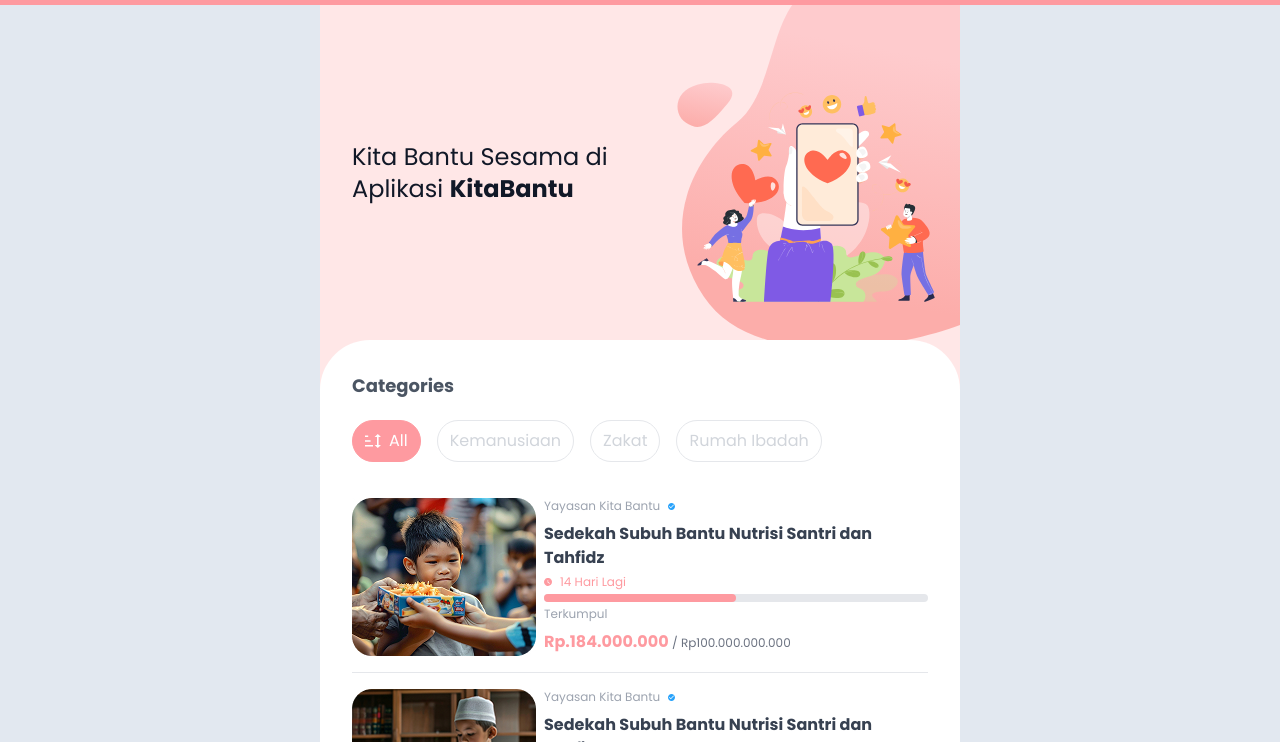
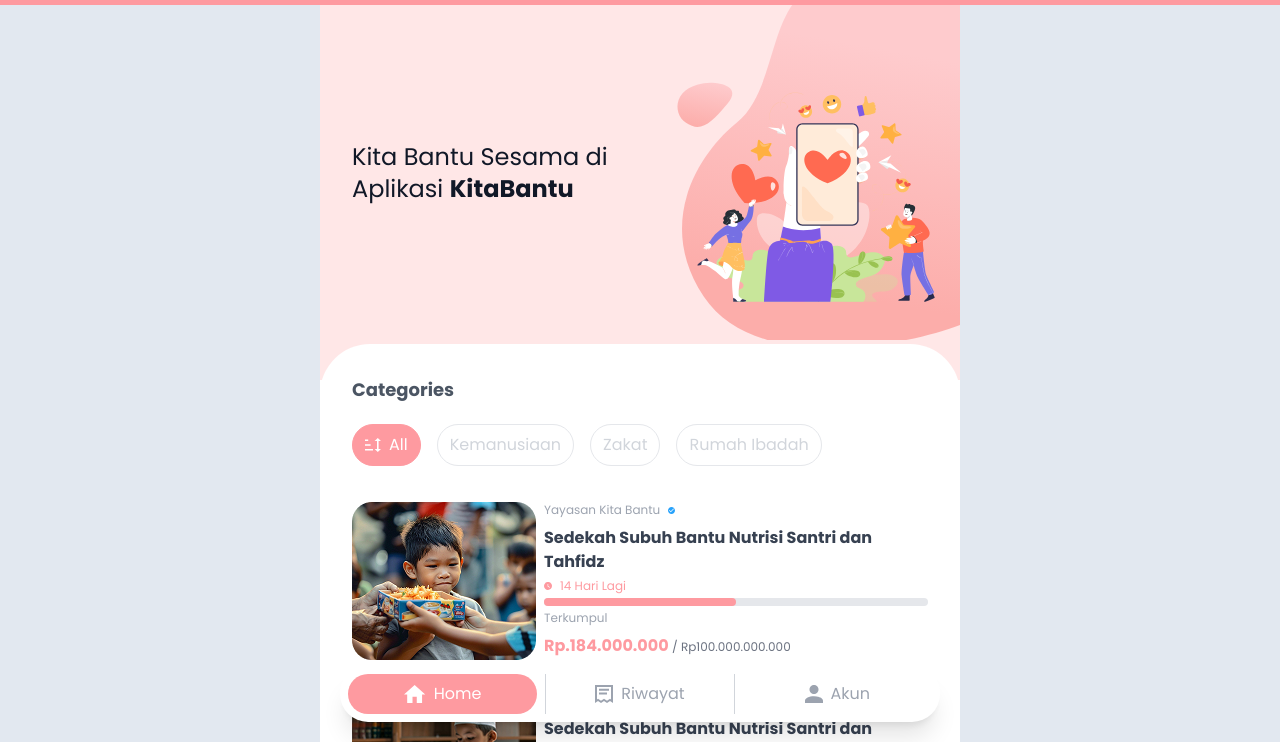
Before and after one commit to ilhamarifinsamsul/project-kitabantu-tailwind-slicing, a website: page index.html in a window 1280 px wide. Shown: the part 58-800 px from the top of the page. Drawn offline with nearby package versions, Linux system fonts and the light colour scheme; a web font is replaced by a local one.

Commit message:
add navigation buttom

```diff
--- a/index.html
+++ b/index.html
@@ -16,7 +16,7 @@
         <input
           type="text"
           name="search"
-          class="rounded-s-full px-4 py-2 w-full"
+          class="rounded-s-full px-4 py-2 w-full text-gray-400 focus:outline-none focus:border-pink-kb"
           placeholder="Search..."
         />
         <button type="submit" class="bg-white rounded-e-full px-4 py-2">
@@ -27,8 +27,8 @@
     <!-- Header end -->
 
     <!-- Main Content -->
-    <main class="mx-auto max-w-screen-sm bg-[#FFE7E7] min-h-screen">
-      <div class="grid grid-cols-2">
+    <main class="mx-auto max-w-screen-sm min-h-screen bg-white">
+      <div class="grid grid-cols-2 bg-[#FFE7E7] pb-10">
         <div class="flex justify-center items-center mx-8">
           <h1 class="text-2xl">
             Kita Bantu Sesama di Aplikasi
@@ -40,7 +40,7 @@
         </div>
       </div>
 
-      <div class="w-full min-h-screen bg-white rounded-t-[50px] p-8">
+      <div class="w-full min-h-screen bg-white rounded-t-[50px] p-8 -mt-9">
         <h2 class="font-bold text-lg text-gray-600">Categories</h2>
 
         <div class="my-5">
@@ -381,6 +381,58 @@
           </div>
         </div>
       </div>
+
+      <!-- Bottom Navigation -->
+      <div class="mx-auto max-w-screen-sm bottom-0 sticky z-50 p-5">
+        <div class="grid grid-cols-3 bg-white rounded-full shadow-xl p-2 gap-2">
+          <div
+            class="flex justify-center gap-2 items-center text-white fill-white bg-pink-kb rounded-full py-2"
+          >
+            <svg
+              width="22"
+              height="18"
+              viewBox="0 0 22 18"
+              xmlns="http://www.w3.org/2000/svg"
+            >
+              <path
+                d="M8.50909 18V11.6471H12.7636V18H18.0818V9.52941H21.2727L10.6364 0L0 9.52941H3.19091V18H8.50909Z"
+              />
+            </svg>
+            Home
+          </div>
+          <div
+            class="flex justify-center gap-2 text-gray-400 fill-gray-400 items-center border-s-gray-300 border-e-gray-300 border-s-[1px] border-e-[1px] py-2"
+          >
+            <svg
+              width="18"
+              height="18"
+              viewBox="0 0 18 18"
+              xmlns="http://www.w3.org/2000/svg"
+            >
+              <path
+                d="M14 3.78947V5.68421H4V3.78947H14ZM12 7.57895V9.47368H4V7.57895H12ZM15 16.1053L18 18V0H0V18L3 16.1053L6 18L9 16.1053L12 18L15 16.1053ZM16 1.89474V14.4568L15 13.8316L12 15.7263L9 13.8316L6 15.7263L3 13.8316L2 14.4568V1.89474H16Z"
+              />
+            </svg>
+            Riwayat
+          </div>
+          <div
+            class="flex justify-center gap-2 text-gray-400 fill-gray-400 items-center py-2"
+          >
+            <svg
+              width="18"
+              height="18"
+              viewBox="0 0 18 18"
+              xmlns="http://www.w3.org/2000/svg"
+            >
+              <path
+                d="M9 0C10.1935 0 11.3381 0.474106 12.182 1.31802C13.0259 2.16193 13.5 3.30653 13.5 4.5C13.5 5.69347 13.0259 6.83807 12.182 7.68198C11.3381 8.52589 10.1935 9 9 9C7.80653 9 6.66193 8.52589 5.81802 7.68198C4.97411 6.83807 4.5 5.69347 4.5 4.5C4.5 3.30653 4.97411 2.16193 5.81802 1.31802C6.66193 0.474106 7.80653 0 9 0ZM9 11.25C13.9725 11.25 18 13.2638 18 15.75V18H0V15.75C0 13.2638 4.0275 11.25 9 11.25Z"
+              />
+            </svg>
+            Akun
+          </div>
+        </div>
+      </div>
+      <!-- Bottom Navigation end -->
     </main>
     <!-- Main Content end -->
   </body>
```
Also changed, not shown: src/output.css.
